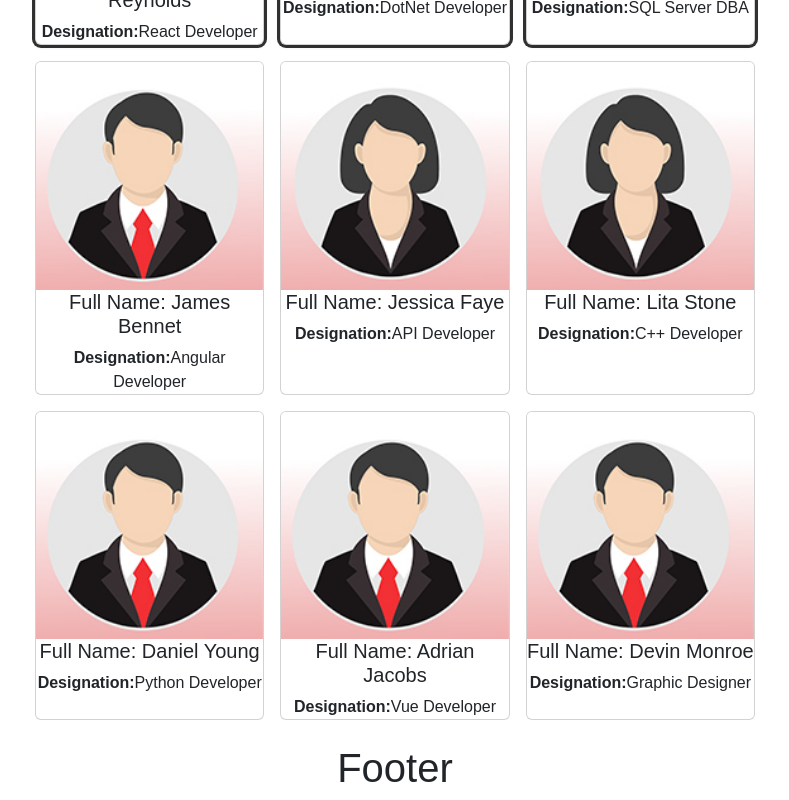
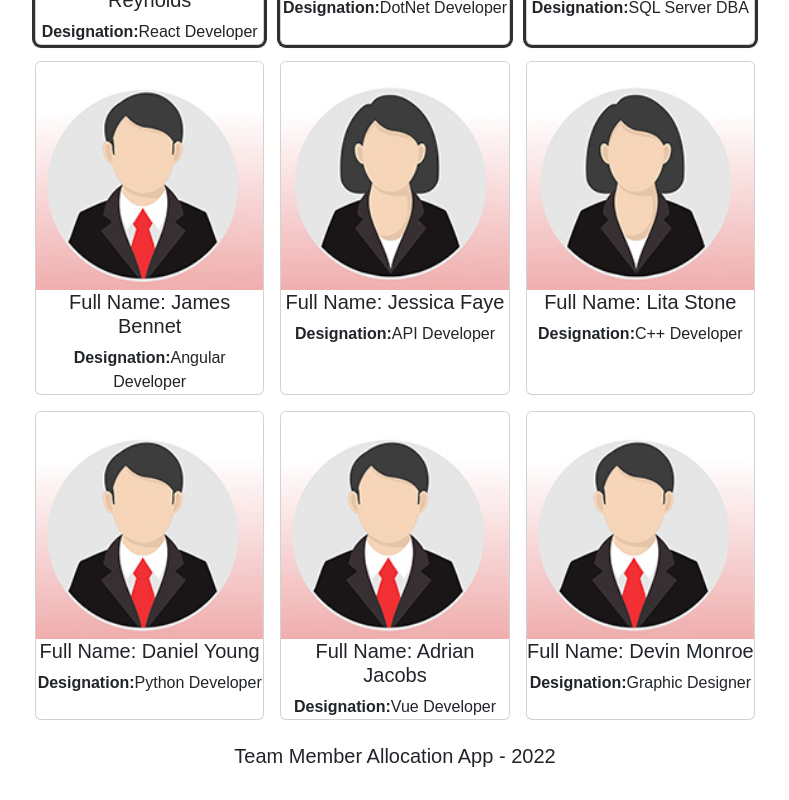
Before and after one commit to PivtoranisV/react-team-member-allocation, a React (Create React App) app: page / in a window 1280 px wide. Shown: the part 799-1599 px from the top of the page, without its empty margins (245-1034 px from the left). Built offline with nearby package versions, Linux system fonts and the light colour scheme.

Commit message:
Added date in footer

```diff
--- a/src/Footer.jsx
+++ b/src/Footer.jsx
@@ -1,11 +1,15 @@
 const Footer = () => {
+  let today = new Date();
 
-    return (
-        <footer>
-            <h1>Footer</h1>
-        </footer>
-    )
+  return (
+    <footer className="container">
+      <div className="row justify-content-center mt-3 mb-4">
+        <div className="col-8">
+          <h5>Team Member Allocation App - {today.getFullYear()}</h5>
+        </div>
+      </div>
+    </footer>
+  );
+};
 
-}
-
-export default Footer
+export default Footer;
```
